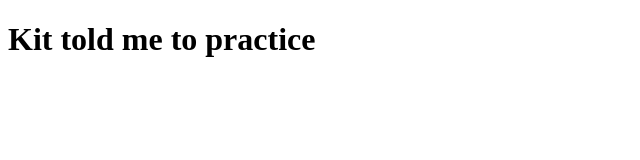
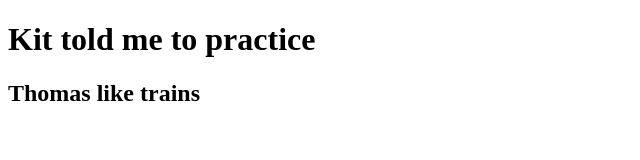
Before and after one commit to EmmanuelJucaban/tempRepo, a plain HTML site: page index.html in a window 1280 px wide. Shown: the whole page, without its empty margins (0-640 px from the left). Drawn offline with Linux system fonts and the light colour scheme.

Commit message:
added kit message

```diff
--- a/index.html
+++ b/index.html
@@ -8,5 +8,6 @@
 </head>
 <body>
     <h1> Kit told me to practice</h1>
+    <h2> Thomas like trains</h2>
 </body>
 </html>
```
